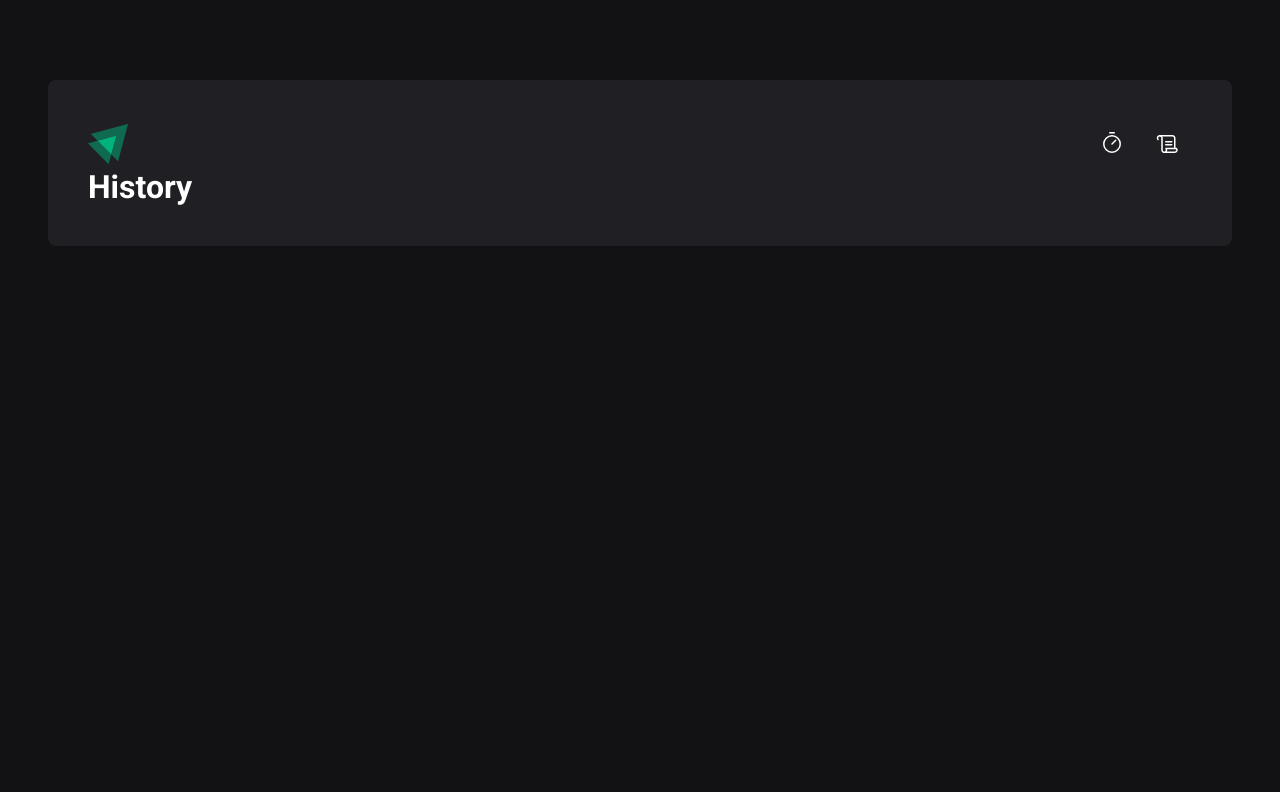
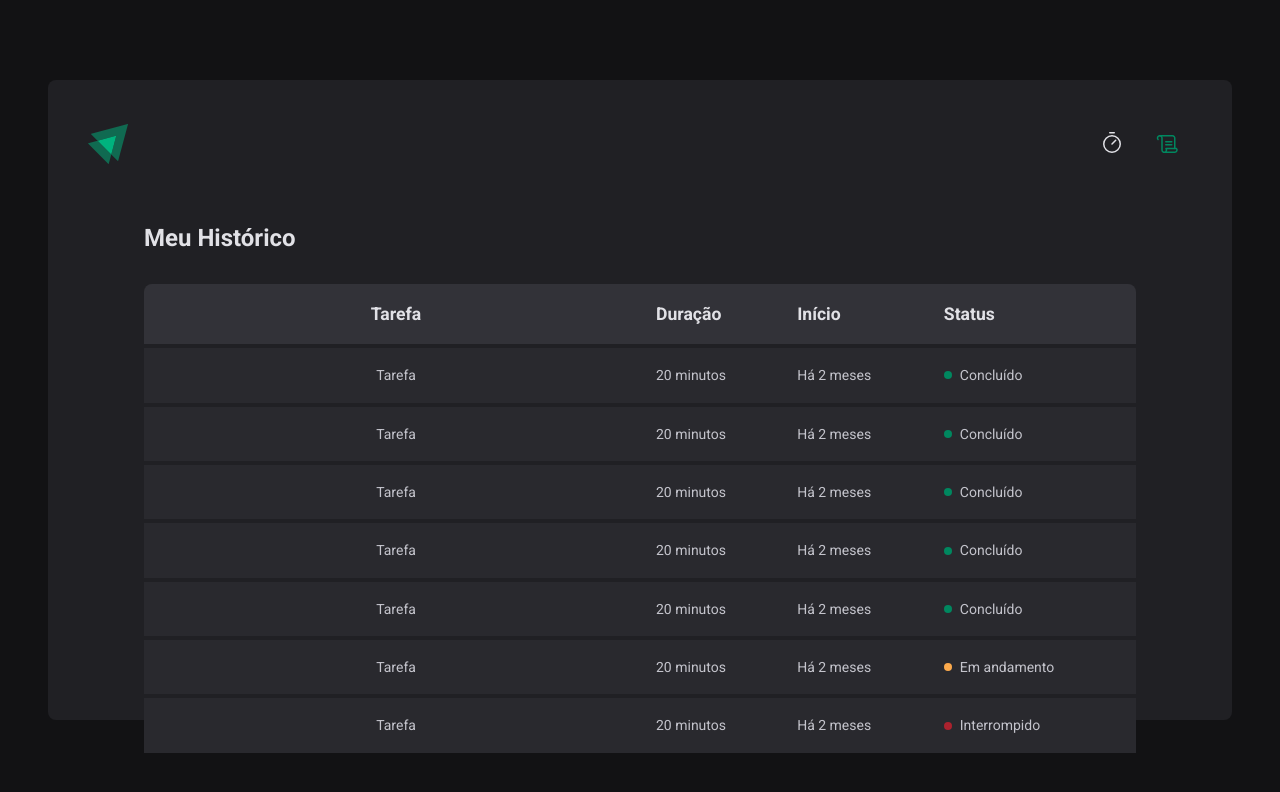
Before and after one commit to atailo/Curso-Ignite-Rocketseat---modulo-2, a React (Vite) app: page /history in a window 1280 px wide. Shown: the top 792 px of the page. Built offline with nearby package versions, Linux system fonts and the light colour scheme.

Commit message:
paginas e rotas ok

```diff
--- a/src/Components/Header/index.tsx
+++ b/src/Components/Header/index.tsx
@@ -8,7 +8,7 @@
     <HeaderContainer>
       <img src={logoIgnite} alt="" />
       <nav>
-        <NavLink to="/" end title="Clique para ir pro Timer">
+        <NavLink to="/" title="Clique para ir pro Timer">
           <Timer size={24} />
         </NavLink>
         <NavLink to="/history" end title="Clique para ir pro Histórico">
--- a/src/Components/Header/styles.tsx
+++ b/src/Components/Header/styles.tsx
@@ -17,11 +17,12 @@
       color: ${(props) => props.theme['gray-100']};
       border-top: 3px solid transparent;
       border-bottom: 3px solid transparent;
+      box-shadow: none;
 
       &:hover {
         border-bottom: 3px solid ${(props) => props.theme['green-500']};
       }
-      &:active {
+      &.active {
         color: ${(props) => props.theme['green-500']};
       }
     }
--- a/src/Router.tsx
+++ b/src/Router.tsx
@@ -1,7 +1,7 @@
 import { Route, Routes } from 'react-router-dom'
 import { DefaltLayout } from './layouts/DefaultLayout'
-import { History } from './pages/History'
-import { Home } from './pages/Home'
+import { History } from './pages/history'
+import { Home } from './pages/home'
 
 export function Router() {
   return (
--- a/src/layouts/DefaultLayout/styles.ts
+++ b/src/layouts/DefaultLayout/styles.ts
@@ -2,7 +2,7 @@
 
 export const LayoutContainer = styled.div`
   max-width: 74rem;
-  height: calc(100vh-10rem);
+  height: calc(100vh - 10rem);
   margin: 5rem auto;
   padding: 2.5rem;
   background: ${(props) => props.theme['gray-800']};
--- a/src/pages/History.tsx
+++ /dev/null
@@ -1,3 +0,0 @@
-export function History() {
-  return <h1>History</h1>
-}
--- a/src/pages/Home.tsx
+++ /dev/null
@@ -1,3 +0,0 @@
-export function Home() {
-  return <h1>Home</h1>
-}
--- /dev/null
+++ b/src/pages/history/index.tsx
@@ -0,0 +1,79 @@
+import { HistoryContainer, HistoryList, Status } from './styles'
+
+export function History() {
+  return (
+    <HistoryContainer>
+      <h1>Meu Histórico</h1>
+      <HistoryList>
+        <table>
+          <thead>
+            <tr>
+              <th>Tarefa</th>
+              <th>Duração</th>
+              <th>Início</th>
+              <th>Status</th>
+            </tr>
+          </thead>
+          <tbody>
+            <tr>
+              <td>Tarefa</td>
+              <td>20 minutos</td>
+              <td>Há 2 meses</td>
+              <td>
+                <Status statusColor="green">Concluído</Status>
+              </td>
+            </tr>
+            <tr>
+              <td>Tarefa</td>
+              <td>20 minutos</td>
+              <td>Há 2 meses</td>
+              <td>
+                <Status statusColor="green">Concluído</Status>
+              </td>
+            </tr>
+            <tr>
+              <td>Tarefa</td>
+              <td>20 minutos</td>
+              <td>Há 2 meses</td>
+              <td>
+                <Status statusColor="green">Concluído</Status>
+              </td>
+            </tr>
+            <tr>
+              <td>Tarefa</td>
+              <td>20 minutos</td>
+              <td>Há 2 meses</td>
+              <td>
+                <Status statusColor="green">Concluído</Status>
+              </td>
+            </tr>
+            <tr>
+              <td>Tarefa</td>
+              <td>20 minutos</td>
+              <td>Há 2 meses</td>
+              <td>
+                <Status statusColor="green">Concluído</Status>
+              </td>
+            </tr>
+            <tr>
+              <td>Tarefa</td>
+              <td>20 minutos</td>
+              <td>Há 2 meses</td>
+              <td>
+                <Status statusColor="yellow">Em andamento</Status>
+              </td>
+            </tr>
+            <tr>
+              <td>Tarefa</td>
+              <td>20 minutos</td>
+              <td>Há 2 meses</td>
+              <td>
+                <Status statusColor="red">Interrompido</Status>
+              </td>
+            </tr>
+          </tbody>
+        </table>
+      </HistoryList>
+    </HistoryContainer>
+  )
+}
--- /dev/null
+++ b/src/pages/history/styles.ts
@@ -0,0 +1,83 @@
+import styled from 'styled-components'
+
+export const HistoryContainer = styled.main`
+  flex: 1;
+  padding: 3.5rem;
+  display: flex;
+  flex-direction: column;
+
+  h1 {
+    font-size: 1.5rem;
+    color: ${(props) => props.theme['gray-100']};
+  }
+`
+export const HistoryList = styled.div`
+  flex: 1;
+  overflow: auto;
+  margin-top: 2rem;
+
+  table {
+    width: 100%;
+    border-collapse: collapse;
+    min-width: 600px;
+
+    th {
+      background-color: ${(props) => props.theme['gray-600']};
+      padding: 1rem;
+      text-align: left;
+      color: ${(props) => props.theme['gray-100']};
+      font-size: 1.1rem;
+      line-height: 1.6;
+
+      &:first-child {
+        border-top-left-radius: 8px;
+        padding-left: 1.5rem;
+        text-align: center;
+      }
+      &:last-child {
+        border-top-right-radius: 8px;
+        padding-right: 1.5rem;
+      }
+    }
+
+    td {
+      background-color: ${(props) => props.theme['gray-700']};
+      border-top: 4px solid ${(props) => props.theme['gray-800']};
+      padding: 1rem;
+      font-size: 0.875rem;
+      line-height: 1.6;
+
+      &:first-child {
+        padding-left: 1.5rem;
+        width: 50%;
+        text-align: center;
+      }
+      &:last-child {
+        padding-right: 1.5rem;
+      }
+    }
+  }
+`
+const STATUS_COLORS = {
+  yellow: 'yellow-500',
+  green: 'green-500',
+  red: 'red-500',
+} as const
+// este "as const" seta que as strings escritas acima são as unicas opções !!!
+
+interface StatusProps {
+  statusColor: keyof typeof STATUS_COLORS
+}
+export const Status = styled.span<StatusProps>`
+  display: flex;
+  align-items: center;
+  gap: 0.5rem;
+
+  &::before {
+    content: '';
+    width: 0.5rem;
+    height: 0.5rem;
+    border-radius: 50%;
+    background: ${(props) => props.theme[STATUS_COLORS[props.statusColor]]};
+  }
+`
--- /dev/null
+++ b/src/pages/home/index.tsx
@@ -0,0 +1,59 @@
+import { Play } from 'phosphor-react'
+import {
+  CountdownContainer,
+  FormContainer,
+  HomeContainer,
+  MinutesAmountInput,
+  Separator,
+  StartCountdownButton,
+  TaskInput,
+} from './styles'
+
+export function Home() {
+  return (
+    <HomeContainer>
+      <form action="">
+        <FormContainer>
+          <label htmlFor="task">Vou trabalhar em:</label>
+          <TaskInput
+            list="task-suggestions"
+            placeholder="Digite a tarefa a ser feita"
+            id="task"
+          />
+
+          <datalist id="task-suggestions">
+            <option value="Projeto 1"></option>
+            <option value="Projeto 2"></option>
+            <option value="Projeto 3"></option>
+            <option value="Projeto 4"></option>
+          </datalist>
+
+          <label htmlFor="minutesAmount">durante</label>
+          <MinutesAmountInput
+            placeholder="0-60"
+            type="number"
+            id="minutesAmount"
+            step={5}
+            min={5}
+            max={60}
+          />
+
+          <span>minutos.</span>
+        </FormContainer>
+
+        <CountdownContainer>
+          <span>0</span>
+          <span>0</span>
+          <Separator>:</Separator>
+          <span>0</span>
+          <span>0</span>
+        </CountdownContainer>
+
+        <StartCountdownButton disabled type="submit">
+          <Play size={24} />
+          Começar
+        </StartCountdownButton>
+      </form>
+    </HomeContainer>
+  )
+}
--- /dev/null
+++ b/src/pages/home/styles.ts
@@ -0,0 +1,104 @@
+import styled from 'styled-components'
+
+export const HomeContainer = styled.main`
+  height: 100%;
+  flex: 1;
+  display: flex;
+  flex-direction: column;
+  align-items: center;
+  justify-content: center;
+
+  form {
+    display: flex;
+    flex-direction: column;
+    align-items: center;
+    gap: 3.5rem;
+  }
+`
+export const FormContainer = styled.div`
+  width: 100%;
+  display: flex;
+  align-items: center;
+  justify-content: center;
+  gap: 0.5rem;
+  color: ${(props) => props.theme['gray-100']};
+  font-size: 1.125rem;
+  font-weight: bold;
+  flex-wrap: wrap;
+`
+export const CountdownContainer = styled.div`
+  font-family: 'Roboto Mono', monospace;
+  font-size: 10rem;
+  line-height: 8rem;
+  color: ${(props) => props.theme['gray-100']};
+
+  display: flex;
+  gap: 1rem;
+
+  span {
+    background: ${(props) => props.theme['gray-700']};
+    padding: 2rem 1rem;
+    border-radius: 8px;
+  }
+`
+export const Separator = styled.div`
+  padding: 1.5rem 0;
+  color: ${(props) => props.theme['green-500']};
+  width: 4rem;
+  overflow: hidden;
+  display: flex;
+  justify-content: center;
+`
+
+const BaseInput = styled.input`
+  background: transparent;
+  height: 2.5rem;
+  border: 0;
+  border-bottom: 2px solid ${(props) => props.theme['gray-500']};
+  font-weight: bold;
+  font-size: 1.125rem;
+  padding: 0 0.5rem;
+  color: ${(props) => props.theme['gray-100']};
+
+  &::placeholder {
+    color: ${(props) => props.theme['gray-500']};
+  }
+  &:focus {
+    box-shadow: none;
+    border-color: ${(props) => props.theme['green-500']};
+  }
+`
+
+export const TaskInput = styled(BaseInput)`
+  flex: 1;
+  &::-webkit-calendar-picker-indicator {
+    display: none !important;
+  }
+`
+
+export const MinutesAmountInput = styled(BaseInput)`
+  width: 4.3rem;
+`
+
+export const StartCountdownButton = styled.button`
+  width: 100%;
+  border: 0;
+  padding: 1rem;
+  border-radius: 8px;
+
+  display: flex;
+  align-items: center;
+  justify-content: center;
+
+  gap: 0.5rem;
+  cursor: pointer;
+  background: ${(props) => props.theme['green-500']};
+  color: ${(props) => props.theme['gray-100']};
+  &:not(:disabled):hover {
+    background: ${(props) => props.theme['green-700']};
+  }
+  &:disabled {
+    opacity: 0.7;
+    cursor: not-allowed;
+  }
+`
--- a/src/styles/global.ts
+++ b/src/styles/global.ts
@@ -5,7 +5,6 @@
   margin: 0;
   padding: 0;
   box-sizing: border-box;
-  color:white;
 }
 
 :focus{
@@ -16,6 +15,7 @@
 body{
   background: ${(props) => props.theme['gray-900']};
   color: ${(props) => props.theme['gray-300']};
+  -webkit-font-smoothing: antialiased;
 }
 
 body, input, textarea, textarea, button{
```
